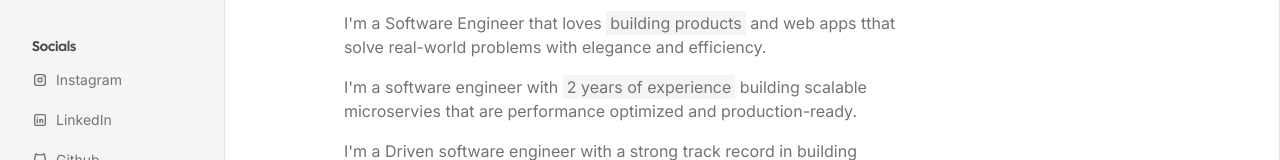
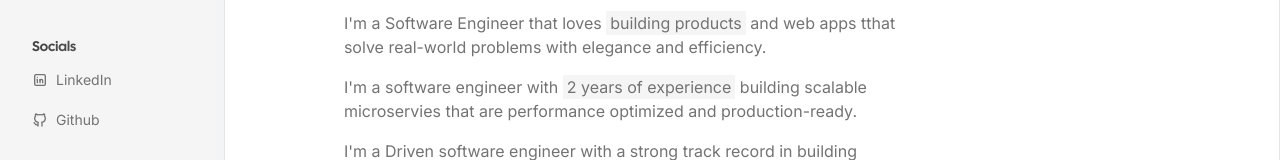
Before and after one commit to Srivatsa-Nayak/my-portfolio, a Next.js app: page / in a window 1280 px wide. Shown: the part 282-442 px from the top of the page. Built offline with nearby package versions, Linux system fonts and the light colour scheme.

Commit message:
make footer fixed

```diff
--- a/src/components/Footer.tsx
+++ b/src/components/Footer.tsx
@@ -3,9 +3,9 @@ import React from "react";
 
 export const Footer = () => {
   return (
-    <div className="p-4 text-center justify-center text-xs text-neutral-500 border-t border-neutral-100">
+    <footer className="p-4 text-center justify-center text-xs text-neutral-500 border-t border-neutral-100">
       <span className="font-semibold">{new Date().getFullYear()} </span>
       &#8212; Built by Srivatsa Nayak
-    </div>
+    </footer>
   );
 };
--- a/src/constants/socials.tsx
+++ b/src/constants/socials.tsx
@@ -5,11 +5,11 @@ import {
 } from "@tabler/icons-react";
 
 export const socials = [
-  {
-    href: "https://twitter.com/mannupaaji",
-    label: "Instagram",
-    icon: IconBrandInstagram,
-  },
+  // {
+  //   href: "https://twitter.com/mannupaaji",
+  //   label: "Instagram",
+  //   icon: IconBrandInstagram,
+  // },
   {
     href: "https://www.linkedin.com/in/srivatsa-nayak-179409236/",
     label: "LinkedIn",
```
